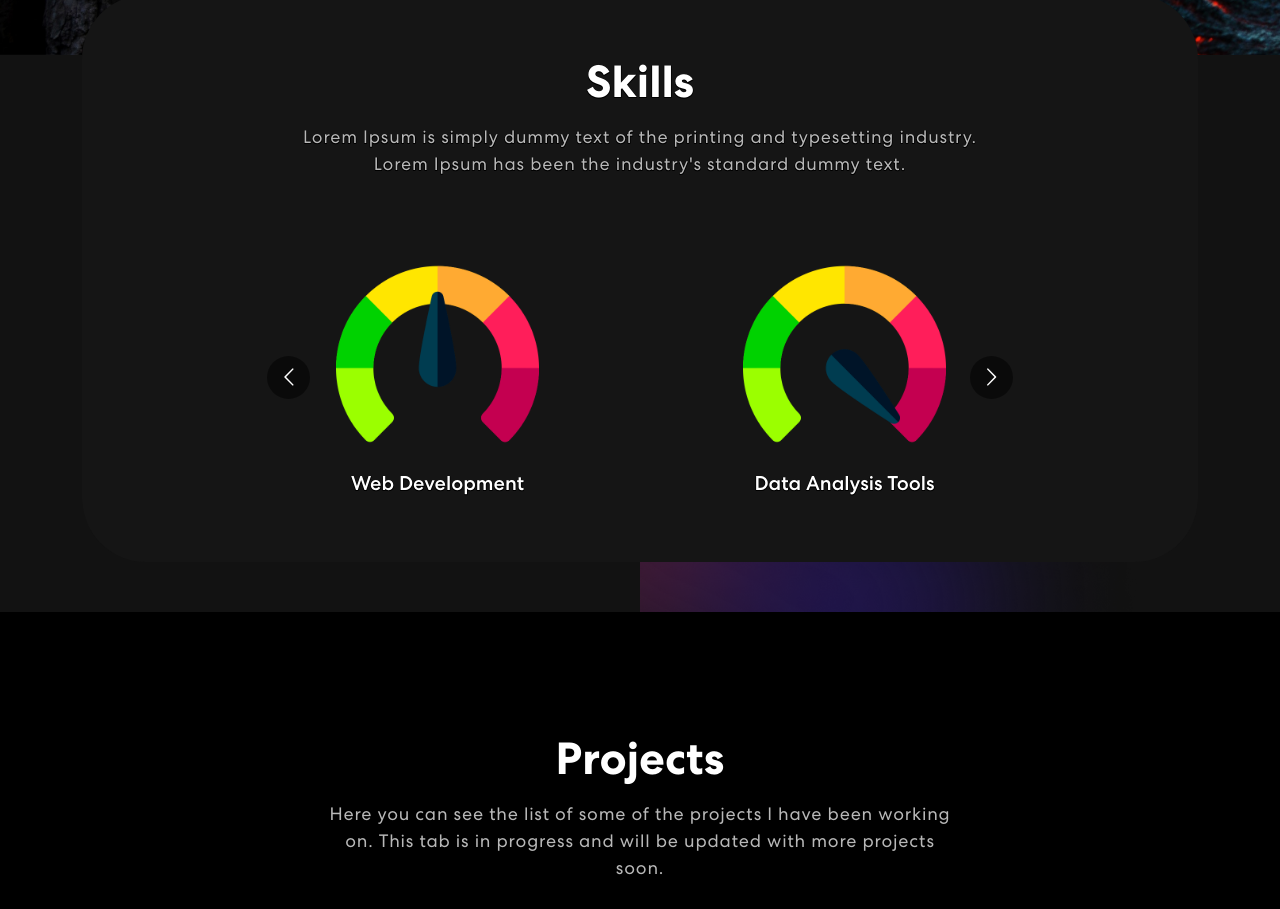
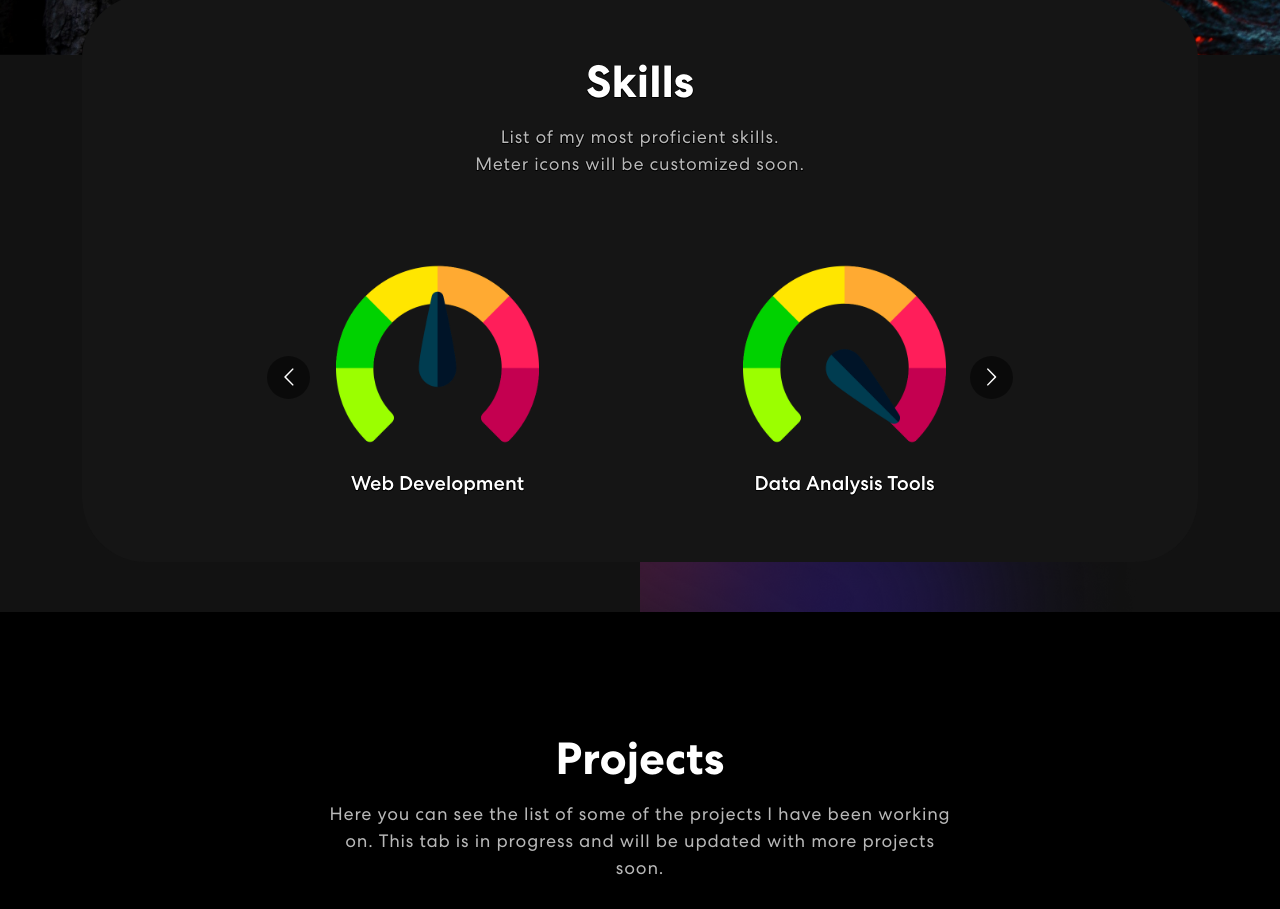
Before and after one commit to micic-mihajlo/mmicic-portfolio, a React (Create React App) app: page / in a window 1280 px wide. Shown: the part 820-1729 px from the top of the page. Built offline with nearby package versions, Linux system fonts and the light colour scheme.

Commit message:
Update Skills.js

```diff
--- a/src/components/Skills.js
+++ b/src/components/Skills.js
@@ -35,7 +35,7 @@ export const Skills = () => {
                 <div className="col-12">
                     <div className="skill-bx wow zoomIn">
                         <h2>Skills</h2>
-                        <p>Lorem Ipsum is simply dummy text of the printing and typesetting industry.<br></br> Lorem Ipsum has been the industry's standard dummy text.</p>
+                        <p>List of my most proficient skills.<br></br> Meter icons will be customized soon.</p>
                         <Carousel responsive={responsive} infinite={true} className="owl-carousel owl-theme skill-slider">
                             <div className="item">
                                 <img src={meter2} alt="Image" />
```
